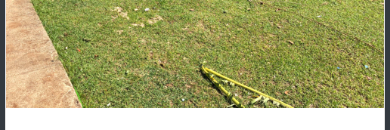
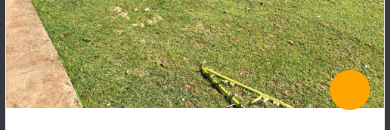
Before and after one commit to akaishimasaki/wagyu_price, a plain HTML site: page index.html in a window 390 px wide. Both pictures are taken after a click on the link "ログイン". Shown: the part 714-844 px from the top of the page. Drawn offline with Linux system fonts and the light colour scheme.

Commit message:
'サイズ(576px未満)に、クリックすると画面トップまでスクロールするボタンの実装'

```diff
--- a/css/style.css
+++ b/css/style.css
@@ -60,5 +60,25 @@ footer {
 
 .card {
   border-radius: 0;
+}
 
+@media screen and (max-width:576px) {
+  #page-top {
+    width: 40px;
+    height: 40px;
+    border-radius: 50%;
+    text-align: center;
+    line-height: 45px;
+    position: fixed;
+    right: 20px;
+    bottom: 20px;
+    background-color: #FFA500;
+  }
+
+  #page-top a {
+    display: inline-block;
+    width: 100%;
+    height: 100%;
+    border-radius: 50%;
+  }
 }
--- a/index.html
+++ b/index.html
@@ -184,6 +184,9 @@
       </a>
     </div>
   </main>
+  <div id="page-top">
+    <a href="#"></a>
+  </div>
   <footer class="content-width">
     <a href="#">プライバシーポリシー</a>
     <p>&copy; 20XX -How Much 和牛 -</p>
@@ -234,6 +237,22 @@
   <script src="js/jquery-3.3.1.min.js"></script>
   <script src="js/bootstrap.bundle.min.js"></script>
   <script src="js/main.js"></script>
+  <script>
+    $(function(){
+      // #で始まるリンクをクリックしたら実行されます
+      $('a[href^="#"]').click(function() {
+        // スクロールの速度
+        let speed = 400; // ミリ秒で記述
+        let href= $(this).attr("href");//thisの中に入っているhref属性の値をattrメソッドで取得しています。
+        //三項演算子では、href が#と同じ値であるか、もしくは、 href が “” と同じ値である場合、htmlを変数targetに代入します。
+        //そうでない場合は、hrefを変数targetに代入するという処理です。
+        let target = $(href == "#" || href == "" ? 'html' : href);
+        let position = target.offset().top;//変数positionに、 target.offset().topで対象先の縦の位置を取得して代入しています。
+        $('body,html').animate({scrollTop:position}, speed, 'swing');//HTML全体にpositionで指定した位置、speedで指定した速度で、swingという動作を利用して、アニメーション表示で画面の上部まで移動する処理を実装しています。
+        return false;//リンク先に遷移するのを防ぐための処理
+      });
+    });
+  </script>
 </body>
 
 </html>
```
